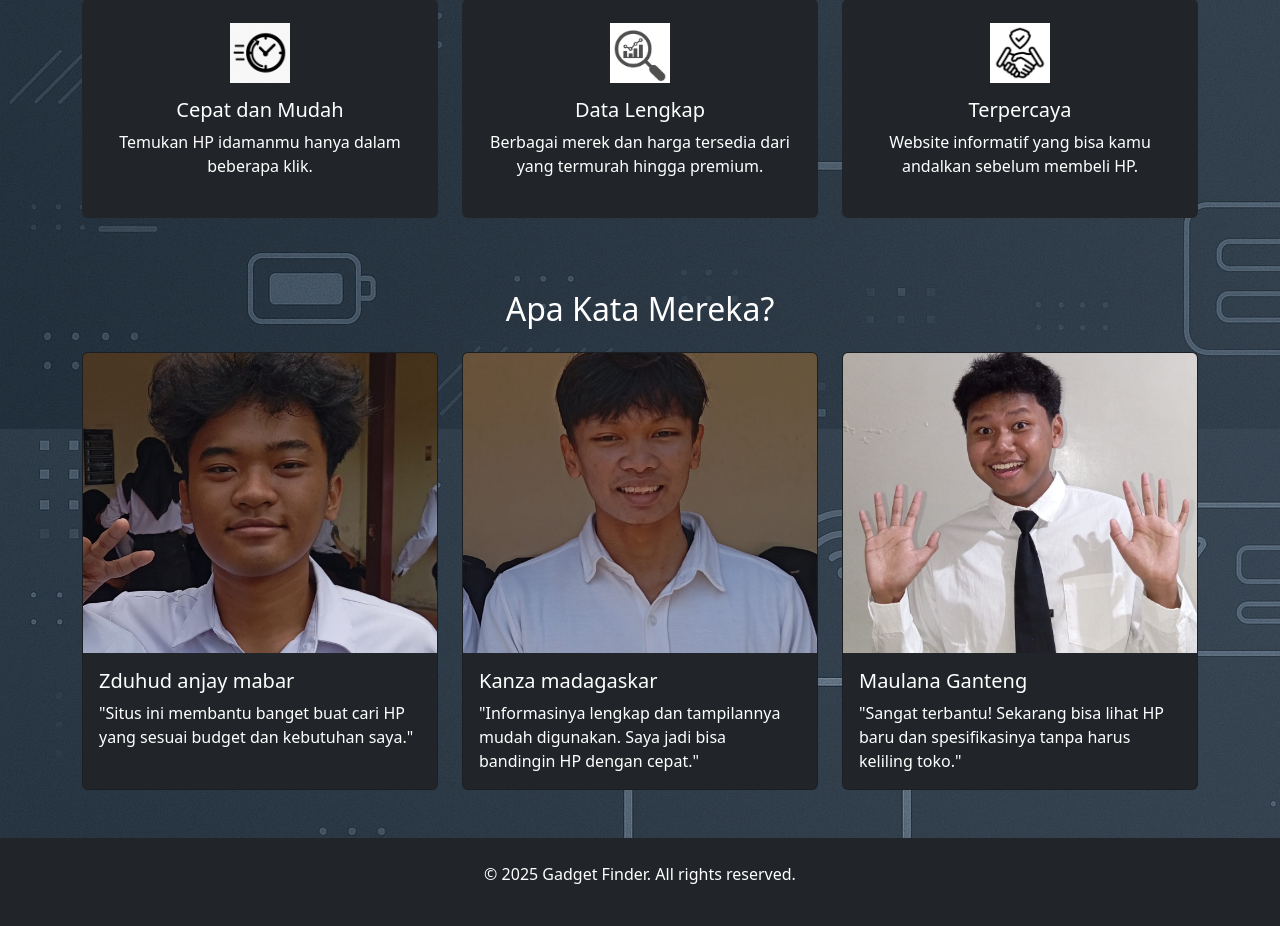
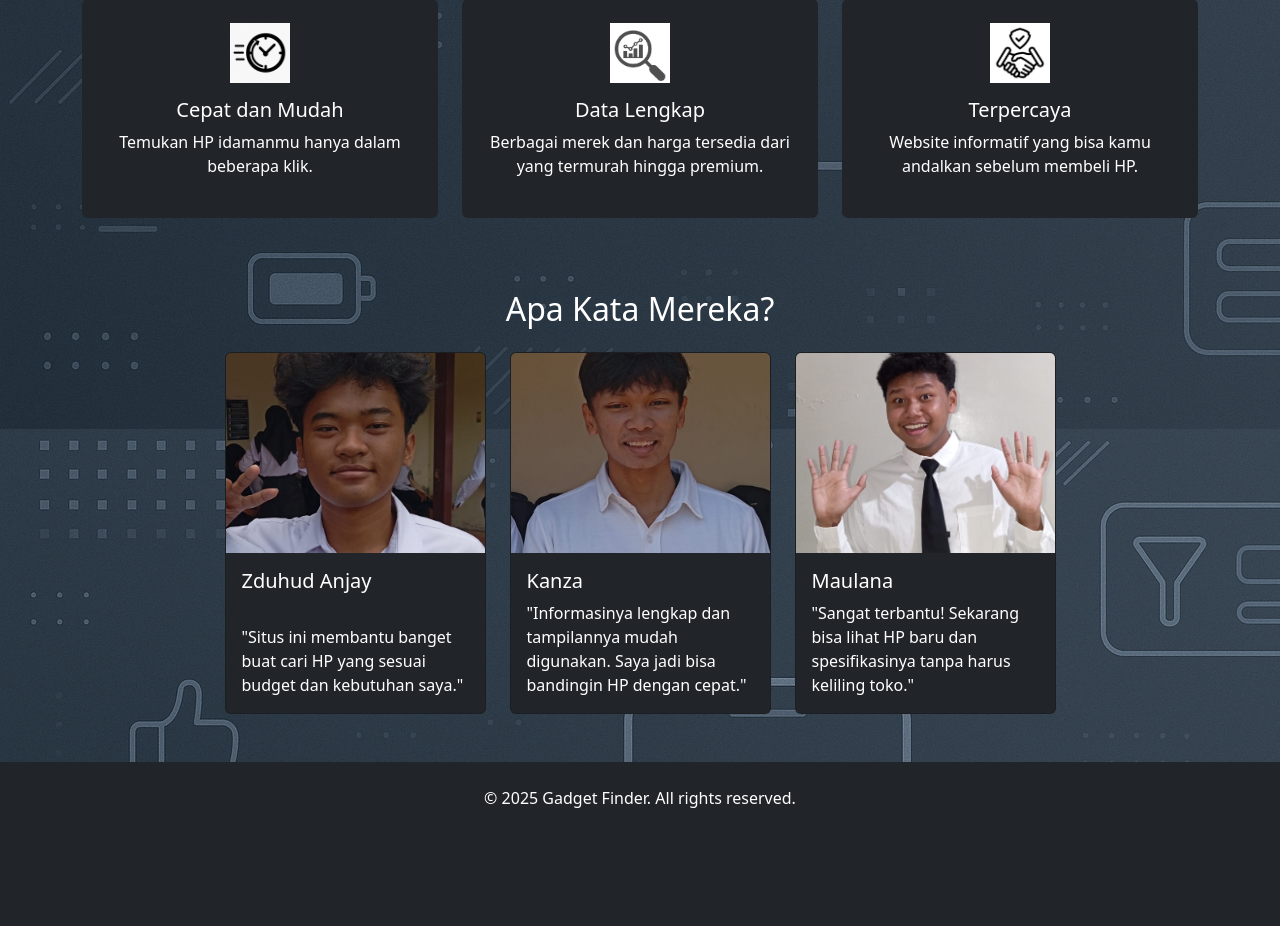
Before and after one commit to 0xzduhud/collab, a PHP site: page / in a window 1280 px wide. Shown: the part 595-1521 px from the top of the page. After the commit the page ends 1403 px from the top, so only its background shows below. Run offline with PHP 8.4, Linux system fonts and the light colour scheme.

Commit message:
nambah testimoni,footer,navbar

```diff
--- a/proyek_web/index.php
+++ b/proyek_web/index.php
@@ -123,7 +123,7 @@
 </head>
 <body background="assets/background.png">
 
-<nav class="navbar navbar-expand-lg navbar-dark bg-dark">
+<nav class="navbar navbar-expand-lg navbar-dark bg-dark sticky-top">
   <div class="container">
     <a class="navbar-brand" href="#">Gadget Finder</a>
     <button class="navbar-toggler" type="button" data-bs-toggle="collapse" data-bs-target="#navbarNav">
@@ -180,39 +180,45 @@
   </div>
 </div>
 
-<!-- SECTION TESTIMONI -->
+<!-- SECTION TESTIMONI (DIBAWAH FITUR) -->
 <div class="container my-5">
   <h2 class="text-center mb-4" id="testimoni">Apa Kata Mereka?</h2>
   <div class="row g-4 justify-content-center">
 
     <!-- Testimoni 1 -->
-    <div class="col-md-4">
+    <div class="col-sm-6 col-md-4 col-lg-3">
       <div class="card bg-dark text-white h-100">
-        <img src="assets/zduhud.jpg" class="card-img-top" alt="Foto User 1" style="object-fit: cover; height: 300px;">
-        <div class="card-body">
-          <h5 class="card-title mb-0">Zduhud anjay mabar</h5>
+        <img src="assets/zduhud.jpg" class="card-img-top" alt="Foto User 1" style="object-fit: cover; height: 200px;">
+        <div class="card-body d-flex flex-column justify-content-between">
+          <div>
+            <h5 class="card-title mb-0">Zduhud Anjay</h5>
+          </div>
           <p class="card-text mt-2">"Situs ini membantu banget buat cari HP yang sesuai budget dan kebutuhan saya."</p>
         </div>
       </div>
     </div>
 
     <!-- Testimoni 2 -->
-    <div class="col-md-4">
+    <div class="col-sm-6 col-md-4 col-lg-3">
       <div class="card bg-dark text-white h-100">
-        <img src="assets/kanza.jpg" class="card-img-top" alt="Foto User 2" style="object-fit: cover; height: 300px;">
-        <div class="card-body">
-          <h5 class="card-title mb-0">Kanza madagaskar</h5>
+        <img src="assets/kanza.jpg" class="card-img-top" alt="Foto User 2" style="object-fit: cover; height: 200px;">
+        <div class="card-body d-flex flex-column justify-content-between">
+          <div>
+            <h5 class="card-title mb-0">Kanza</h5>
+          </div>
           <p class="card-text mt-2">"Informasinya lengkap dan tampilannya mudah digunakan. Saya jadi bisa bandingin HP dengan cepat."</p>
         </div>
       </div>
     </div>
 
     <!-- Testimoni 3 -->
-    <div class="col-md-4">
+    <div class="col-sm-6 col-md-4 col-lg-3">
       <div class="card bg-dark text-white h-100">
-        <img src="assets/maul.jpg" class="card-img-top" alt="Foto User 3" style="object-fit: cover; height: 300px;">
-        <div class="card-body">
-          <h5 class="card-title mb-0">Maulana Ganteng</h5>
+        <img src="assets/maul.jpg" class="card-img-top" alt="Foto User 3" style="object-fit: cover; height: 200px;">
+        <div class="card-body d-flex flex-column justify-content-between">
+          <div>
+            <h5 class="card-title mb-0">Maulana</h5>
+          </div>
           <p class="card-text mt-2">"Sangat terbantu! Sekarang bisa lihat HP baru dan spesifikasinya tanpa harus keliling toko."</p>
         </div>
       </div>
@@ -220,6 +226,7 @@
 
   </div>
 </div>
+
 
 
 <!-- LOGIN OVERLAY -->
```
